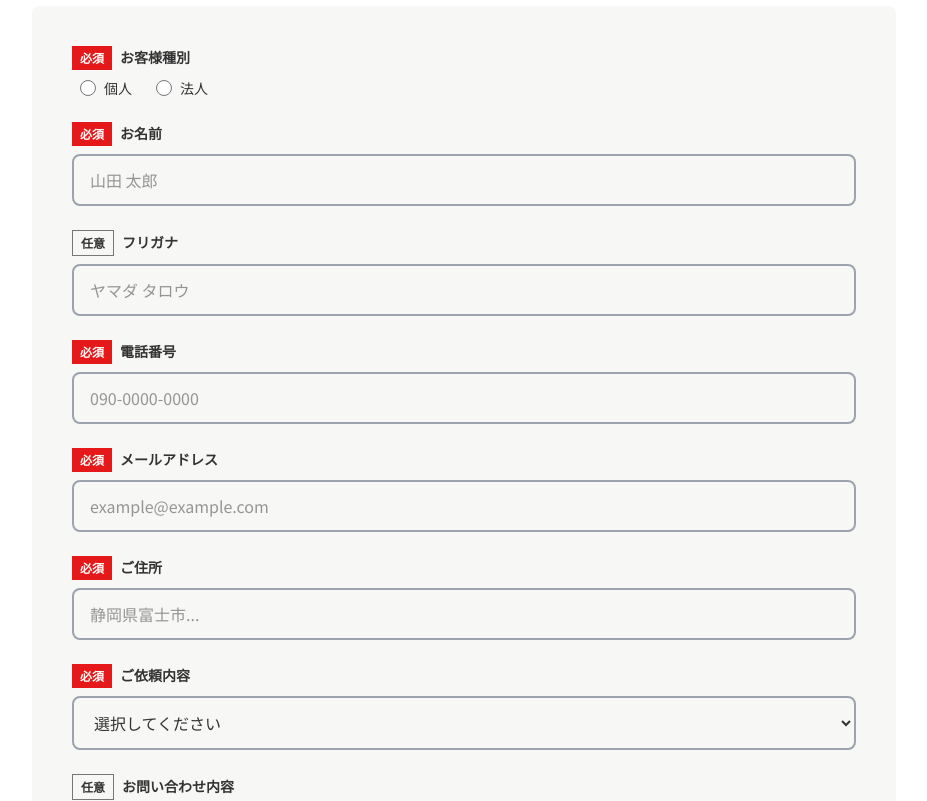
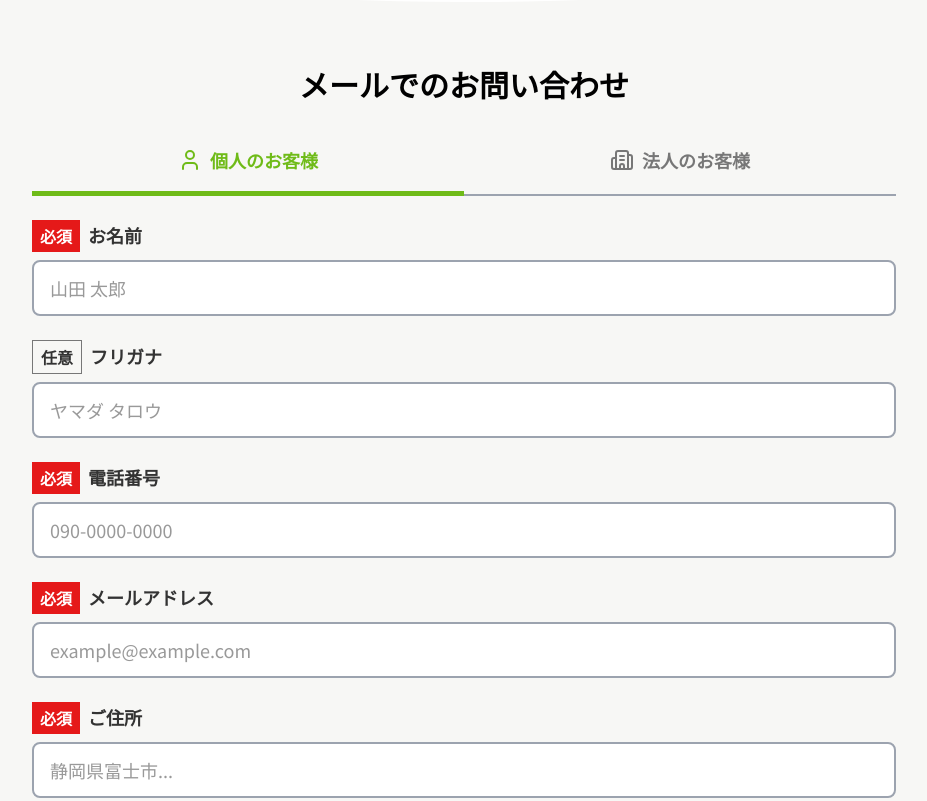
Before and after one commit to gezzzi/hp-tosou, a Next.js app: page /contact in a window 1280 px wide. Shown: the part 960-1761 px from the top of the page, without its empty margins (176-1103 px from the left). Built offline with nearby package versions, Linux system fonts and the light colour scheme; a web font is replaced by a local one.

Commit message:
法人のタブ切り替えの実装

```diff
--- a/src/app/contact/page.tsx
+++ b/src/app/contact/page.tsx
@@ -7,15 +7,17 @@ import Footer from "@/components/Footer";
 import { motion } from "framer-motion";
 import WorkFlow from "@/components/WorkFlow";
 import FadeIn from "@/components/FadeIn";
+import { User, Building2 } from "lucide-react";
+import WaveDivider from "@/components/WaveDivider";
 
 // Formspreeのフォームエンドポイント
-// ※ xxxxxxxの部分を、Formspreeで作成したフォームIDに置き換えてください
 const FORMSPREE_ENDPOINT = "https://formspree.io/f/maqeeoan";
 
 export default function ContactPage() {
   const [isSubmitting, setIsSubmitting] = useState(false);
   const [isSubmitted, setIsSubmitted] = useState(false);
   const [error, setError] = useState<string | null>(null);
+  const [customerType, setCustomerType] = useState<"個人" | "法人">("個人");
 
   // 送信完了時にページ上部にスクロール
   useEffect(() => {
@@ -113,10 +115,9 @@ export default function ContactPage() {
           bgImage="/pic/hd/contact-hd.jpg"
         />
 
+        {/* お電話セクション */}
         <section className="py-16 bg-transparent overflow-hidden">
           <div className="max-w-4xl mx-auto px-4">
-            <div className="space-y-16">
-              {/* 電話 */}
             <FadeIn>
               <div>
                 <h2 className="text-2xl lg:text-3xl font-bold text-black mb-8 text-center">お電話でのお問い合わせ</h2>
@@ -133,125 +134,181 @@ export default function ContactPage() {
                 </div>
               </div>
             </FadeIn>
+          </div>
+        </section>
 
-              {/* お問い合わせフォーム */}
+        {/* メールセクション（背景：灰色） */}
+        <div className="bg-transparent">
+          <WaveDivider color="#f7f7f5" />
+        </div>
+        <section className="py-16 bg-[#f7f7f5] overflow-hidden">
+          <div className="max-w-4xl mx-auto px-4">
+            <h2 className="text-2xl lg:text-3xl font-bold text-black mb-8 text-center">メールでのお問い合わせ</h2>
             <FadeIn delay={0.2}>
               <div>
-                  <h2 className="text-2xl lg:text-3xl font-bold text-black mb-8 text-center">メールでのお問い合わせ</h2>
-
                 {error && (
                   <div className="bg-red-50 border-l-4 border-red-500 p-4 mb-6">
                     <p className="text-red-700">{error}</p>
                   </div>
                 )}
 
-                  <form onSubmit={handleSubmit} className="space-y-6 bg-[#f7f7f5] rounded-lg p-6 md:p-10">
+                <form onSubmit={handleSubmit} className="space-y-6 md:text-lg">
                   <div>
-                      <label className="block text-base lg:text-sm font-bold text-[var(--text-dark)] mb-2">
-                        <span className="inline-block bg-[#e51919] text-white px-2 py-1 text-sm lg:text-xs mr-2">必須</span>
-                        お客様種別
+                    <div className="flex border-b-2 border-[#9ca3af] mb-4">
+                      <button
+                        type="button"
+                        onClick={() => setCustomerType("個人")}
+                        className={`relative flex-1 pt-3 pb-5 text-center text-base md:text-lg font-bold transition-colors flex items-center justify-center gap-2 ${
+                          customerType === "個人" ? "text-[var(--primary-green)]" : "text-[var(--text-light)]"
+                        }`}
+                      >
+                        <User className="w-5 h-5 md:w-6 md:h-6" />
+                        個人のお客様
+                        {customerType === "個人" && (
+                          <>
+                            <motion.div
+                              layoutId="activeTabIndicator"
+                              className="absolute bottom-0 left-0 right-0 h-[3px] bg-[var(--primary-green)]"
+                              initial={false}
+                            />
+                            <div className="absolute bottom-[-2px] left-0 right-0 h-[2px] bg-[var(--primary-green)]" />
+                          </>
+                        )}
+                      </button>
+                      <button
+                        type="button"
+                        onClick={() => setCustomerType("法人")}
+                        className={`relative flex-1 pt-3 pb-5 text-center text-base md:text-lg font-bold transition-colors flex items-center justify-center gap-2 ${
+                          customerType === "法人" ? "text-[var(--primary-green)]" : "text-[var(--text-light)]"
+                        }`}
+                      >
+                        <Building2 className="w-5 h-5 md:w-6 md:h-6" />
+                        法人のお客様
+                        {customerType === "法人" && (
+                          <>
+                            <motion.div
+                              layoutId="activeTabIndicator"
+                              className="absolute bottom-0 left-0 right-0 h-[3px] bg-[var(--primary-green)]"
+                              initial={false}
+                            />
+                            <div className="absolute bottom-[-2px] left-0 right-0 h-[2px] bg-[var(--primary-green)]" />
+                          </>
+                        )}
+                      </button>
+                    </div>
+                    <input type="hidden" name="お客様種別" value={customerType} />
+                  </div>
+
+                  {customerType === "法人" && (
+                    <div className="space-y-6">
+                      <div>
+                        <label className="block text-base md:text-lg font-bold text-[var(--text-dark)] mb-2">
+                          <span className="inline-block bg-[#e51919] text-white px-2 py-1 text-sm md:text-base mr-2">必須</span>
+                          会社名
                         </label>
-                      <div className="flex gap-6">
-                        <label className="flex items-center cursor-pointer ml-2">
                         <input
-                            type="radio"
-                            name="お客様種別"
-                            value="個人"
-                            className="w-4 h-4 text-[var(--primary-green)] focus:ring-2 focus:ring-[var(--primary-green)]"
-                            required
+                          type="text"
+                          name="会社名"
+                          className="w-full px-4 py-3 border-2 border-[#9ca3af] rounded-lg focus:outline-none focus:ring-2 focus:ring-[var(--primary-green)] focus:border-transparent text-base md:text-lg bg-white"
+                          placeholder="株式会社〇〇"
+                          required={customerType === "法人"}
                         />
-                          <span className="ml-2 text-base lg:text-sm text-[var(--text-dark)]">個人</span>
+                      </div>
+                      <div>
+                        <label className="block text-base md:text-lg font-bold text-[var(--text-dark)] mb-2">
+                          <span className="inline-block bg-[#e51919] text-white px-2 py-1 text-sm md:text-base mr-2">必須</span>
+                          代表者氏名
                         </label>
-                        <label className="flex items-center cursor-pointer">
                         <input
-                            type="radio"
-                            name="お客様種別"
-                            value="法人"
-                            className="w-4 h-4 text-[var(--primary-green)] focus:ring-2 focus:ring-[var(--primary-green)]"
-                            required
+                          type="text"
+                          name="代表者氏名"
+                          className="w-full px-4 py-3 border-2 border-[#9ca3af] rounded-lg focus:outline-none focus:ring-2 focus:ring-[var(--primary-green)] focus:border-transparent text-base md:text-lg bg-white"
+                          placeholder="山田 太郎"
+                          required={customerType === "法人"}
                         />
-                          <span className="ml-2 text-base lg:text-sm text-[var(--text-dark)]">法人</span>
-                        </label>
                       </div>
                     </div>
+                  )}
 
+                  {customerType === "個人" && (
                     <div>
-                      <label className="block text-base lg:text-sm font-bold text-[var(--text-dark)] mb-2">
-                        <span className="inline-block bg-[#e51919] text-white px-2 py-1 text-sm lg:text-xs mr-2">必須</span>
+                      <label className="block text-base md:text-lg font-bold text-[var(--text-dark)] mb-2">
+                        <span className="inline-block bg-[#e51919] text-white px-2 py-1 text-sm md:text-base mr-2">必須</span>
                         お名前
                       </label>
                       <input
                         type="text"
                         name="お名前"
-                        className="w-full px-4 py-3 border-2 border-[#9ca3af] rounded-lg focus:outline-none focus:ring-2 focus:ring-[var(--primary-green)] focus:border-transparent text-base"
+                        className="w-full px-4 py-3 border-2 border-[#9ca3af] rounded-lg focus:outline-none focus:ring-2 focus:ring-[var(--primary-green)] focus:border-transparent text-base md:text-lg bg-white"
                         placeholder="山田 太郎"
-                        required
+                        required={customerType === "個人"}
                       />
                     </div>
+                  )}
 
                   <div>
-                      <label className="block text-base lg:text-sm font-bold text-[var(--text-dark)] mb-2">
-                        <span className="inline-block border border-[var(--text-light)] px-2 py-1 text-sm lg:text-xs mr-2">任意</span>
+                    <label className="block text-base md:text-lg font-bold text-[var(--text-dark)] mb-2">
+                      <span className="inline-block border border-[var(--text-light)] px-2 py-1 text-sm md:text-base mr-2">任意</span>
                       フリガナ
                     </label>
                     <input
                       type="text"
                       name="フリガナ"
-                        className="w-full px-4 py-3 border-2 border-[#9ca3af] rounded-lg focus:outline-none focus:ring-2 focus:ring-[var(--primary-green)] focus:border-transparent text-base"
+                      className="w-full px-4 py-3 border-2 border-[#9ca3af] rounded-lg focus:outline-none focus:ring-2 focus:ring-[var(--primary-green)] focus:border-transparent text-base md:text-lg bg-white"
                       placeholder="ヤマダ タロウ"
                     />
                   </div>
 
                   <div>
-                      <label className="block text-base lg:text-sm font-bold text-[var(--text-dark)] mb-2">
-                        <span className="inline-block bg-[#e51919] text-white px-2 py-1 text-sm lg:text-xs mr-2">必須</span>
+                    <label className="block text-base md:text-lg font-bold text-[var(--text-dark)] mb-2">
+                      <span className="inline-block bg-[#e51919] text-white px-2 py-1 text-sm md:text-base mr-2">必須</span>
                       電話番号
                     </label>
                     <input
                       type="tel"
                       name="電話番号"
-                        className="w-full px-4 py-3 border-2 border-[#9ca3af] rounded-lg focus:outline-none focus:ring-2 focus:ring-[var(--primary-green)] focus:border-transparent text-base"
+                      className="w-full px-4 py-3 border-2 border-[#9ca3af] rounded-lg focus:outline-none focus:ring-2 focus:ring-[var(--primary-green)] focus:border-transparent text-base md:text-lg bg-white"
                       placeholder="090-0000-0000"
                       required
                     />
                   </div>
 
                   <div>
-                      <label className="block text-base lg:text-sm font-bold text-[var(--text-dark)] mb-2">
-                        <span className="inline-block bg-[#e51919] text-white px-2 py-1 text-sm lg:text-xs mr-2">必須</span>
+                    <label className="block text-base md:text-lg font-bold text-[var(--text-dark)] mb-2">
+                      <span className="inline-block bg-[#e51919] text-white px-2 py-1 text-sm md:text-base mr-2">必須</span>
                       メールアドレス
                     </label>
                     <input
                       type="email"
                       name="メールアドレス"
-                        className="w-full px-4 py-3 border-2 border-[#9ca3af] rounded-lg focus:outline-none focus:ring-2 focus:ring-[var(--primary-green)] focus:border-transparent text-base"
+                      className="w-full px-4 py-3 border-2 border-[#9ca3af] rounded-lg focus:outline-none focus:ring-2 focus:ring-[var(--primary-green)] focus:border-transparent text-base md:text-lg bg-white"
                       placeholder="example@example.com"
                       required
                     />
                   </div>
 
                   <div>
-                      <label className="block text-base lg:text-sm font-bold text-[var(--text-dark)] mb-2">
-                        <span className="inline-block bg-[#e51919] text-white px-2 py-1 text-sm lg:text-xs mr-2">必須</span>
+                    <label className="block text-base md:text-lg font-bold text-[var(--text-dark)] mb-2">
+                      <span className="inline-block bg-[#e51919] text-white px-2 py-1 text-sm md:text-base mr-2">必須</span>
                       ご住所
                     </label>
                     <input
                       type="text"
                       name="ご住所"
-                        className="w-full px-4 py-3 border-2 border-[#9ca3af] rounded-lg focus:outline-none focus:ring-2 focus:ring-[var(--primary-green)] focus:border-transparent text-base"
+                      className="w-full px-4 py-3 border-2 border-[#9ca3af] rounded-lg focus:outline-none focus:ring-2 focus:ring-[var(--primary-green)] focus:border-transparent text-base md:text-lg bg-white"
                       placeholder="静岡県富士市..."
                       required
                     />
                   </div>
 
                   <div>
-                      <label className="block text-base lg:text-sm font-bold text-[var(--text-dark)] mb-2">
-                        <span className="inline-block bg-[#e51919] text-white px-2 py-1 text-sm lg:text-xs mr-2">必須</span>
+                    <label className="block text-base md:text-lg font-bold text-[var(--text-dark)] mb-2">
+                      <span className="inline-block bg-[#e51919] text-white px-2 py-1 text-sm md:text-base mr-2">必須</span>
                       ご依頼内容
                     </label>
                     <select
                       name="ご依頼内容"
-                        className="w-full px-4 py-3 border-2 border-[#9ca3af] rounded-lg focus:outline-none focus:ring-2 focus:ring-[var(--primary-green)] focus:border-transparent text-base"
+                      className="w-full px-4 py-3 border-2 border-[#9ca3af] rounded-lg focus:outline-none focus:ring-2 focus:ring-[var(--primary-green)] focus:border-transparent text-base md:text-lg bg-white"
                       required
                     >
                       <option value="">選択してください</option>
@@ -264,14 +321,14 @@ export default function ContactPage() {
                   </div>
 
                   <div>
-                      <label className="block text-base lg:text-sm font-bold text-[var(--text-dark)] mb-2">
-                        <span className="inline-block border border-[var(--text-light)] px-2 py-1 text-sm lg:text-xs mr-2">任意</span>
+                    <label className="block text-base md:text-lg font-bold text-[var(--text-dark)] mb-2">
+                      <span className="inline-block border border-[var(--text-light)] px-2 py-1 text-sm md:text-base mr-2">任意</span>
                       お問い合わせ内容
                     </label>
                     <textarea
                       name="お問い合わせ内容"
                       rows={6}
-                        className="w-full px-4 py-3 border-2 border-[#9ca3af] rounded-lg focus:outline-none focus:ring-2 focus:ring-[var(--primary-green)] focus:border-transparent resize-none"
+                      className="w-full px-4 py-3 border-2 border-[#9ca3af] rounded-lg focus:outline-none focus:ring-2 focus:ring-[var(--primary-green)] focus:border-transparent resize-none bg-white text-base md:text-lg"
                       placeholder="ご相談内容をご記入ください"
                     ></textarea>
                   </div>
@@ -281,7 +338,7 @@ export default function ContactPage() {
                       type="submit"
                       disabled={isSubmitting}
                       whileTap={{ scale: 0.95 }}
-                        className="bg-[#ffea03] text-black text-lg py-4 px-16 font-bold hover:shadow-lg transition-all flex items-center justify-center gap-2 border border-black disabled:opacity-50 disabled:cursor-not-allowed"
+                      className="bg-[#ffea03] text-black text-lg md:text-xl py-4 px-16 font-bold hover:shadow-lg transition-all flex items-center justify-center gap-2 border border-black disabled:opacity-50 disabled:cursor-not-allowed"
                     >
                       {isSubmitting ? (
                         <>
@@ -308,7 +365,7 @@ export default function ContactPage() {
                     </motion.button>
                   </div>
 
-                    <div className="bg-[var(--bg-light)] rounded-lg p-4 text-base lg:text-sm text-[var(--text-dark)]">
+                  <div className="bg-white/50 rounded-lg p-4 text-base md:text-lg text-[var(--text-dark)] border border-[#9ca3af]/30">
                     <p>
                       プライバシーポリシーは<a href="/privacy-policy/" className="text-[var(--primary-green)] underline hover:opacity-80">こちら</a>からご確認いただけます。
                     </p>
@@ -317,8 +374,10 @@ export default function ContactPage() {
               </div>
             </FadeIn>
           </div>
+        </section>
+        <div className="bg-transparent">
+          <WaveDivider color="#f7f7f5" flip />
         </div>
-        </section>
         <WorkFlow />
       </main>
       <Footer />
--- a/src/app/privacy-policy/page.tsx
+++ b/src/app/privacy-policy/page.tsx
@@ -1,9 +1,8 @@
 import Header from "@/components/Header";
 import PageHeader from "@/components/PageHeader";
 import Footer from "@/components/Footer";
-import HomeCTA from "@/components/HomeCTA";
-import WorkFlow from "@/components/WorkFlow";
 import Link from "next/link";
+import WaveDivider from "@/components/WaveDivider";
 
 export const metadata = {
   title: "プライバシーポリシー | 株式会社マルヨ",
@@ -75,7 +74,12 @@ export default function PrivacyPolicyPage() {
           subtitle="PRIVACY POLICY"
         />
 
-        <section className="py-16 bg-transparent">
+        {/* transparent -> bg-[#f7f7f5] (Wave at bottom) */}
+        <div className="bg-transparent">
+          <WaveDivider color="#f7f7f5" />
+        </div>
+
+        <section className="py-16 bg-[#f7f7f5]">
           <div className="max-w-4xl mx-auto px-4">
             {/* 前文 */}
             <div className="mb-12">
@@ -102,14 +106,14 @@ export default function PrivacyPolicyPage() {
                     </ul>
                   )}
                   {section.note && (
-                    <div className="bg-[var(--primary-green)]/5 border-l-4 border-[var(--primary-green)] p-4 rounded-r-lg">
+                    <div className="bg-white p-4 rounded-lg shadow-sm">
                       <p className="text-[var(--text-dark)] font-medium text-sm">
                         ※ {section.note}
                       </p>
                     </div>
                   )}
                   {section.contactInfo && (
-                    <div className="bg-[var(--bg-light)] rounded-lg p-6 mt-4">
+                    <div className="bg-white rounded-lg p-6 mt-4 shadow-sm">
                       <p className="font-bold text-[var(--text-dark)] mb-2">株式会社マルヨ</p>
                       <p className="text-sm text-[var(--text-medium)] mb-1">電話：054-552-8798</p>
                       <p className="text-sm text-[var(--text-medium)] mb-1">受付時間：平日 8:00〜17:00</p>
@@ -130,8 +134,10 @@ export default function PrivacyPolicyPage() {
           </div>
         </section>
 
-        <WorkFlow />
-        <HomeCTA />
+        {/* bg-[#f7f7f5] -> transparent (Wave at top, flipped) */}
+        <div className="bg-transparent">
+          <WaveDivider color="#f7f7f5" flip />
+        </div>
       </main>
       <Footer />
     </>
```
Lines whose indentation alone changed are shown as unchanged.
